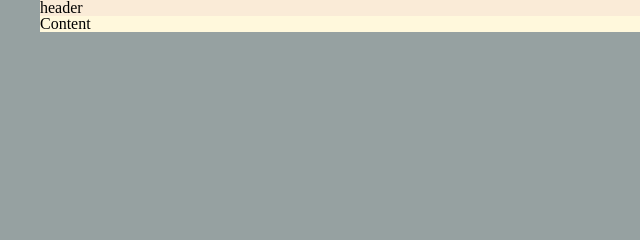
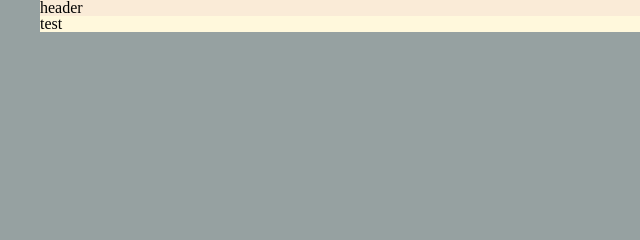
Before and after one commit to alex-mal79/gulp-start-v1.0, a website: page src/index.html in a window 1280 px wide. Shown: the top 240 px of the page, 0-640 px from the left. Drawn offline with nearby package versions, Linux system fonts and the light colour scheme; files that its build step writes are made by us from their sources.

Commit message:
Update index.html

```diff
--- a/src/index.html
+++ b/src/index.html
@@ -13,7 +13,7 @@
             <div class="content">
                 <div class="content__container _container">
                     <div class="content__body">
-                        Content
+                        <p>test</p>
                     </div>
                 </div>
             </div>
```
